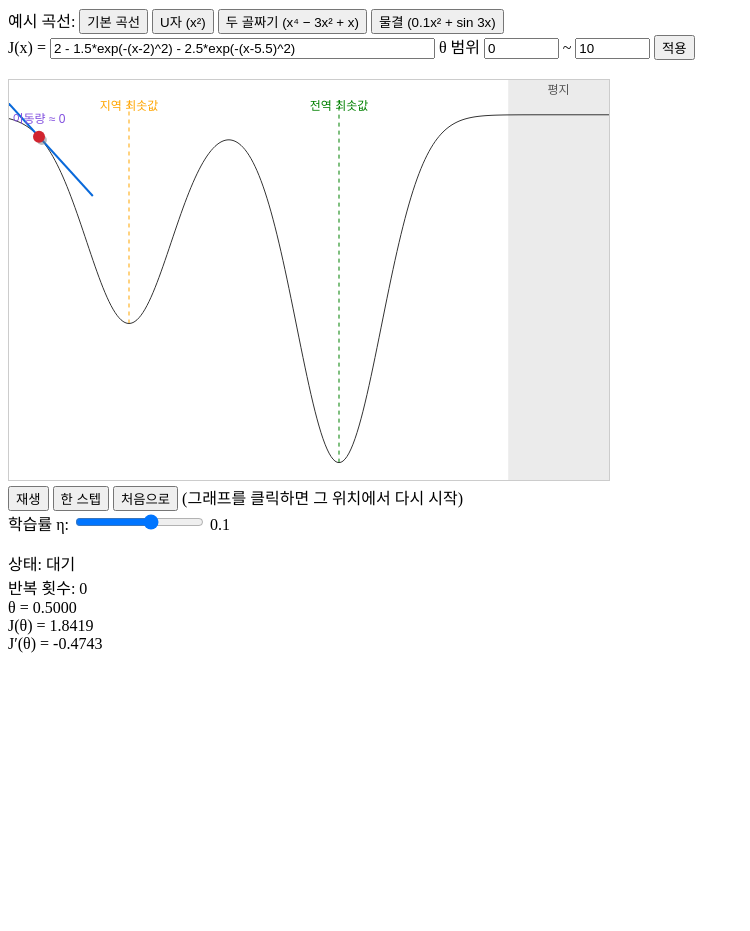
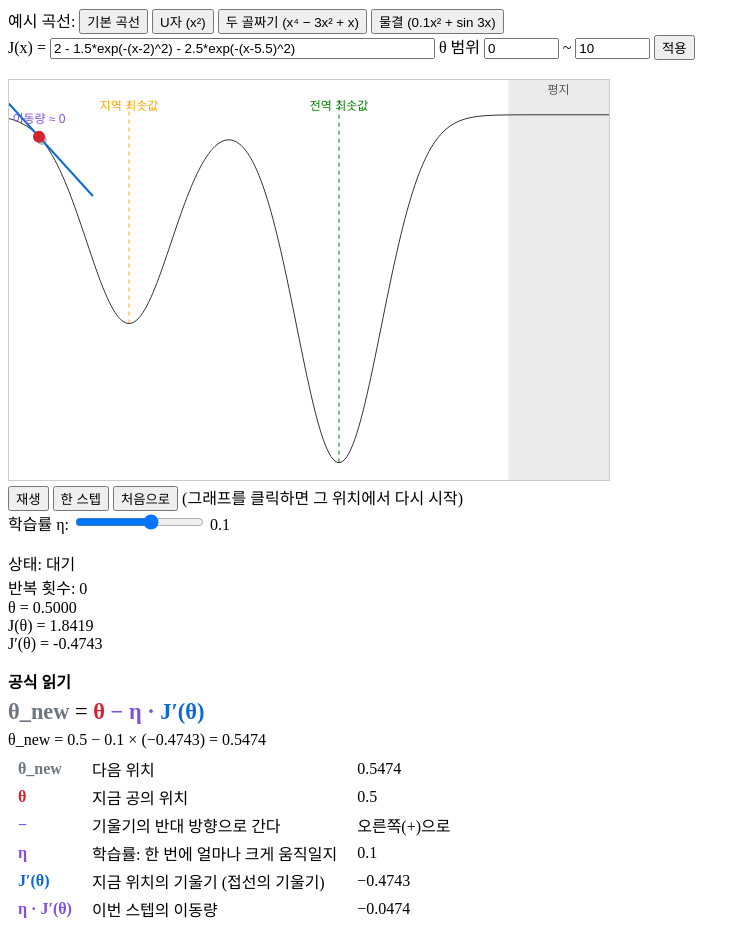
Before and after one commit to Kim-ms-02/business-agent-lab, a website: page project_1/index.html in a window 1280 px wide. Shown: the whole page, without its empty margins (0-750 px from the left). Before the commit the page ends 800 px from the top, so only its background shows below. Drawn offline with Linux system fonts and the light colour scheme.

Commit message:
v0.5: 공식 읽기 칸 (기호 설명, 현재 값, 숫자 대입식)
- 공식 θ_new = θ − η · J′(θ) 를 기호별 색으로 표시 (그래프 요소와 같은 색)
- 기호 표: 기호 / 뜻 / 현재 값, 아래에 숫자를 대입한 식
- 테스트: 기호 6개의 현재 값, 숫자 대입식 형식

Co-Authored-By: Claude Opus 5.5 <noreply@anthropic.com>

```diff
--- a/project_1/index.html
+++ b/project_1/index.html
@@ -32,9 +32,19 @@
     J′(θ) = <span id="dj"></span>
   </p>
 
+  <div id="formula">
+    <b>공식 읽기</b>
+    <div style="font-size:1.4em; margin:6px 0">
+      <span data-sym="next">θ_new</span> = <span data-sym="theta">θ</span> <span data-sym="minus">−</span>
+      <span data-sym="move"><span data-sym="eta">η</span> · <span data-sym="grad">J′(θ)</span></span>
+    </div>
+    <div id="substituted"></div>
+    <table id="symbols" style="border-collapse:collapse; margin-top:6px"></table>
+  </div>
+
   <script type="module">
     import { derivative, step, stepDetail, tangentAt, stopReason, findFeatures, judgeState } from './src/gd.js';
-    import { COLORS } from './src/formula.js';
+    import { COLORS, SYMBOLS, substituted } from './src/formula.js';
     import { CURVES } from './src/curves.js';
     import { parseFunction, checkDefinedOnRange, ParseError } from './src/parser.js';
 
@@ -180,6 +190,7 @@
         drawNextPoint(f, detail);
       }
       drawBall(f);
+      renderFormula(detail);
 
       // 상태: 세분화 판정이 있으면 그 문구, 없으면 기본 상태
       const state = k > 0 ? judgeState(reason, theta, features, curve.range) : null;
@@ -194,6 +205,36 @@
       playBtn.textContent = timer ? '일시정지' : '재생';
       playBtn.disabled = reason !== null;
       stepBtn.disabled = reason !== null;
+    }
+
+    // 공식 읽기 칸: 숫자 대입식과 기호별 현재 값
+    function renderFormula(detail) {
+      const s = { theta, eta, detail };
+      document.getElementById('substituted').textContent = substituted(s);
+      for (const sym of SYMBOLS) {
+        document.getElementById(`value-${sym.id}`).textContent = sym.value(s);
+      }
+    }
+
+    // 공식 칸의 기호 표 만들기 (처음 한 번). 기호 색은 그래프 요소와 같게
+    function buildFormulaTable() {
+      const table = document.getElementById('symbols');
+      for (const sym of SYMBOLS) {
+        const row = table.insertRow();
+        row.dataset.sym = sym.id;
+        const cells = [sym.symbol, sym.meaning, ''];
+        cells.forEach((text, i) => {
+          const cell = row.insertCell();
+          cell.textContent = text;
+          cell.style.padding = '2px 10px';
+          if (i === 0) { cell.style.color = COLORS[sym.id]; cell.style.fontWeight = 'bold'; }
+          if (i === 2) cell.id = `value-${sym.id}`;
+        });
+      }
+      for (const el of document.querySelectorAll('#formula span[data-sym]')) {
+        el.style.color = COLORS[el.dataset.sym];
+        el.style.fontWeight = 'bold';
+      }
     }
 
     // 강조 상태에 따라 선 굵기·투명도를 정한다 (highlight: 마우스를 올린 기호 id, 없으면 null)
@@ -353,6 +394,7 @@
       reset();
     });
 
+    buildFormulaTable();
     loadExample(CURVES[0]);
   </script>
 </body>
```
Also changed, not shown: project_1/test/formula.test.js (+29 -0 lines).
